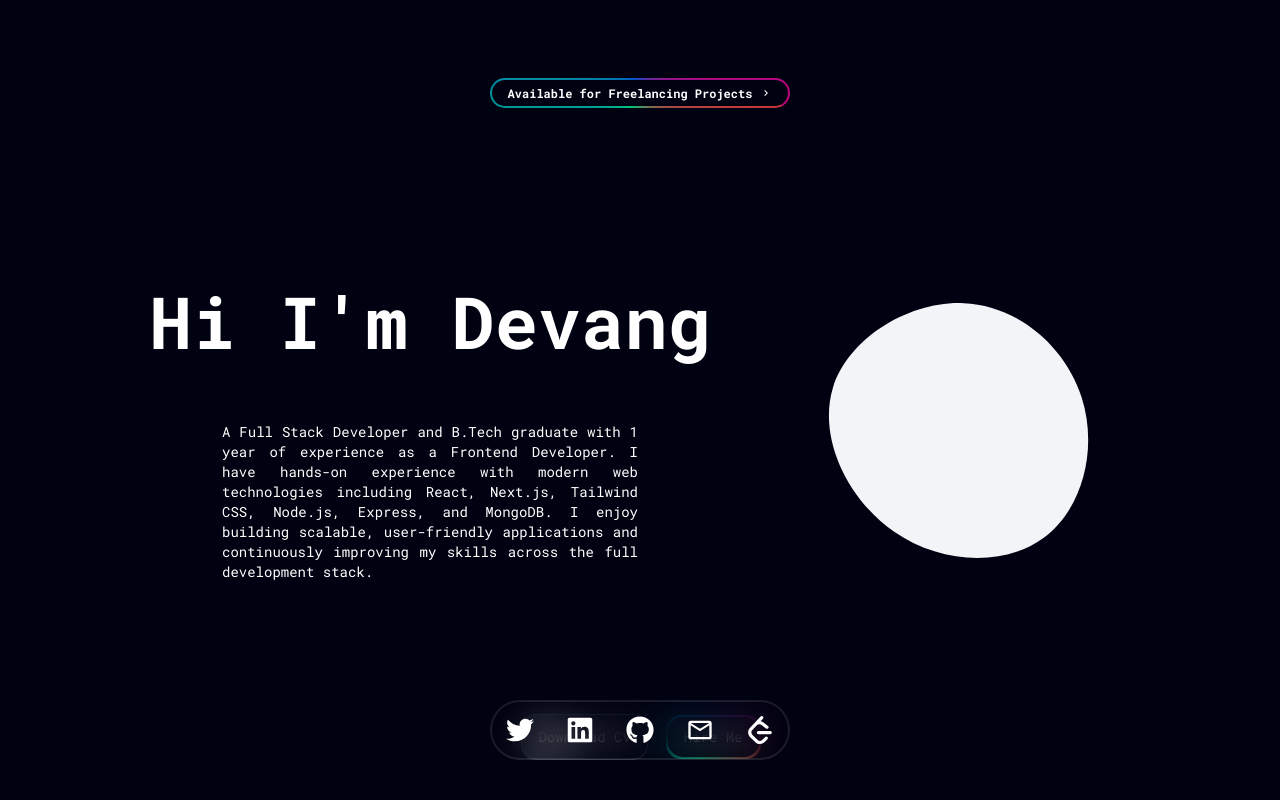
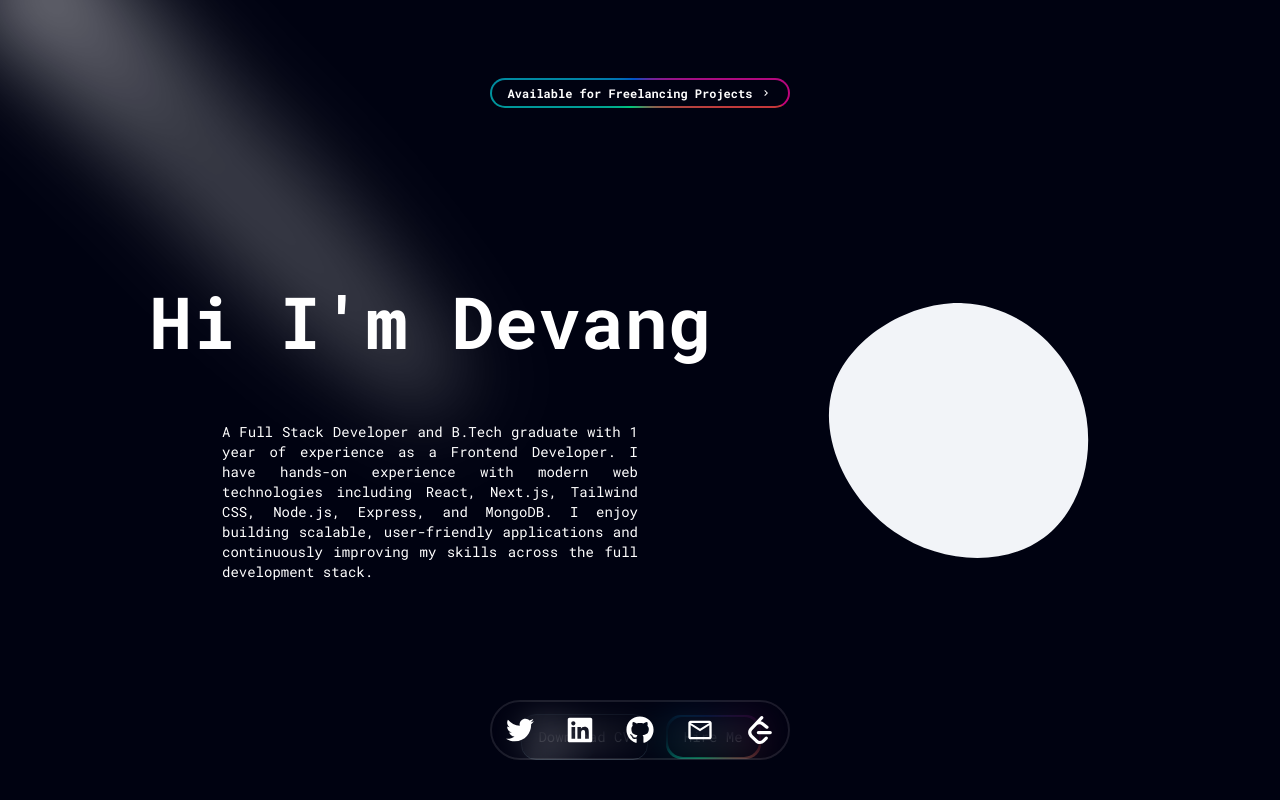
Before and after one commit to Devang1224/portfolio, a Next.js app: page / in a window 1280 px wide. Shown: the top 800 px of the page. Built offline with nearby package versions, Linux system fonts and the light colour scheme.

Commit message:
ui: added a sunbeam effect

```diff
--- a/app/globals.css
+++ b/app/globals.css
@@ -32,6 +32,39 @@ body {
   }
 
 }
+
+.sunlight-rays{
+
+  transform: rotateZ(-45deg);
+  transform-origin: top left;
+  background-image:linear-gradient(to bottom,
+  rgba(255, 255, 255, 0.847) 0%,
+  rgba(255, 255, 255, 0.665) 10%,
+  rgba(255, 255, 255, 0.376) 40%);
+  opacity: 0.6;
+
+  mix-blend-mode: screen;
+  border-bottom-left-radius:50%;
+  border-bottom-right-radius:50%;
+
+}
+
+/* .sunlight-rays {
+
+  width: 60vw;
+  height: 60vw;
+  min-width: 200px;
+  min-height: 200px;
+  background: radial-gradient(
+    circle at top left,
+    rgba(255, 255, 255, 0.4) 0%,
+    rgba(255, 255, 255, 0.1) 40%,
+    transparent 80%
+  );
+  opacity: 0.4;
+  filter: blur(20px);
+  mix-blend-mode: scrkeen;
+} */
 
 
 .bgRainbow::after{
--- a/app/page.tsx
+++ b/app/page.tsx
@@ -8,8 +8,13 @@ import BottomNav from "@/components/ui/BottomNav";
 
 export default function Home() {
   return (
-    <div className="min-h-screen flex justify-center">
-      <div className=" w-full max-w-[1500px] relative">
+    <div className="min-h-screen flex justify-center relative">
+       <div className="absolute min-w-[50px] w-[10vw] max-w-[150px] min-h-[400px]
+         top-[80px] left-[-100px] lg:left-[-40px] lg:top-[0] h-[50vw] pointer-events-none z-99 sunlight-rays
+          md:blur-[40px] blur-[20px]
+         "  />
+
+      <div className=" w-full max-w-[1500px]">
       <Hero/>
       <Projects/>
       <Experience/>
--- a/components/sections/Hero.tsx
+++ b/components/sections/Hero.tsx
@@ -4,7 +4,7 @@ import HeaderButton from "../ui/HeaderButton";
 
 const Hero = () => {
   return (
-    <div className="min-h-screen">
+    <div className="min-h-screen relative">
       <div className="mt-20 flex justify-center">
         <div className="text-center text-[8px] font-bold rounded-[20px] px-4 py-1 w-fit bgRainbow relative bg-background group flex items-center gap-2 cursor-pointer md:text-[12px]">
           <p> Available for Freelancing Projects</p>
```
